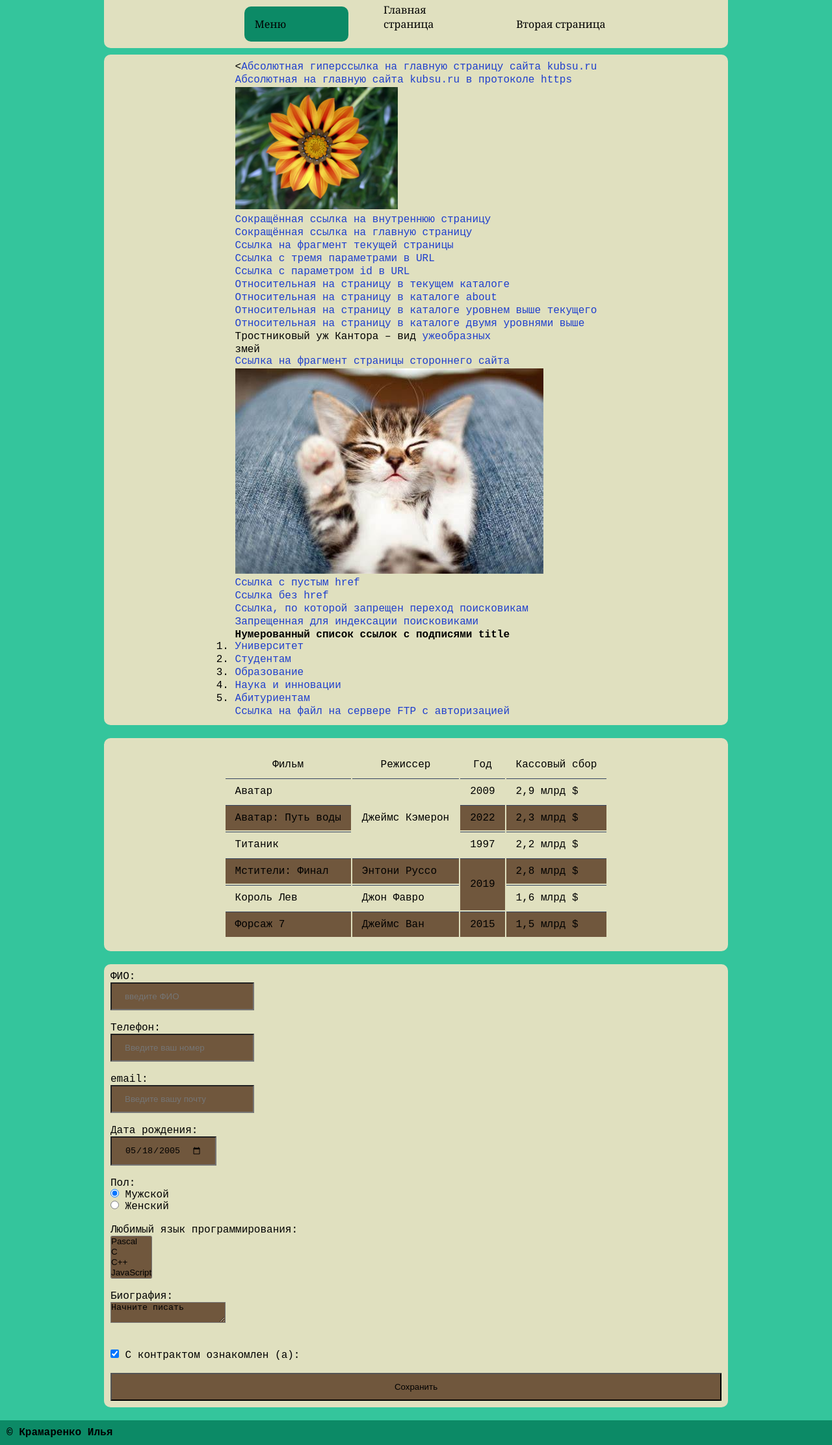
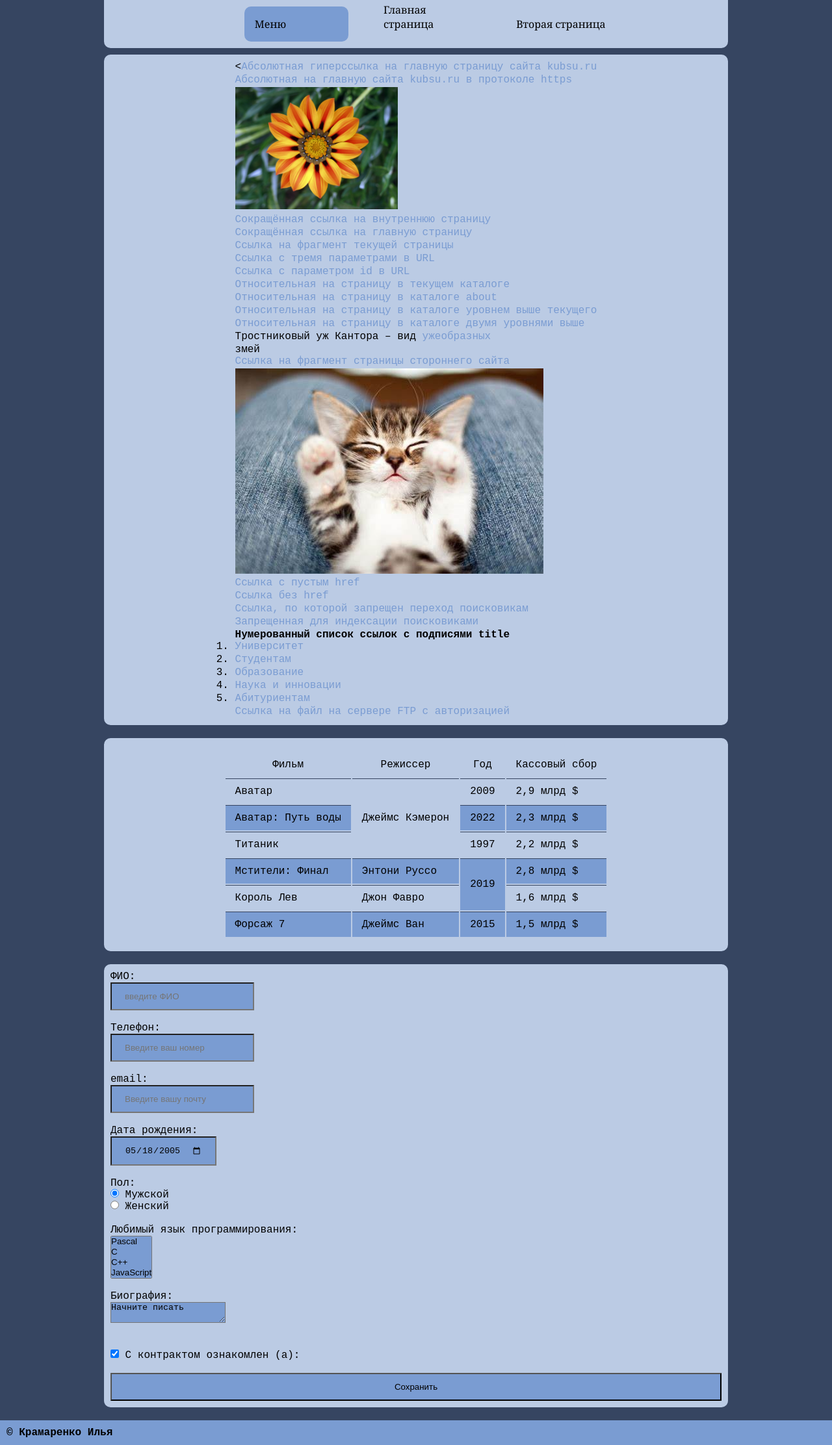
Before and after one commit to formleszs/third, a plain HTML site: page index.html in a window 1280 px wide. Shown: the part 126-2350 px from the top of the page at 65% size. Drawn offline with Linux system fonts and the light colour scheme.

Commit message:
Update style.css

```diff
--- a/style.css
+++ b/style.css
@@ -5,33 +5,38 @@
 }
 
 a{
-  color: #1f3fce;
+  color: #7a9cd2;
   cursor: pointer;
   text-decoration: none;
 }
+
 body{
-  background-color: #34c59c
+  background-color: #364561;
 }
+
 .head{
   font-family: Georgia, sans-serif;
   width:100%;
-  height:100px;
-  background-color: #0c8a66;
+  height: 100px;
+  background-color: #7a9cd2;
   padding: 10px;
   margin: 0 auto;
 }
+
 .logo{
   float:left;
   width:100px;
   height:100px;
   border-radius: 50%;
 }
+
 .text{
   margin: 30px;
   padding-left: 100px;
 }
 
-nav{
+
+nav {
   display: flex;
   justify-content: center;
   flex-direction: row;
@@ -40,11 +45,12 @@ nav{
   width: 100%;
   max-width: 960px;
   margin: 0 auto;
-  background-color:#e0e0bf;
+  background-color:#bbcbe4;
   margin-bottom: 10px;
   margin-top: 10px;
   padding:10px;
 }
+
 nav ul {
   list-style: none;
 }
@@ -63,7 +69,7 @@ nav a {
 }
 
 .submenu_link{
-  background-color: #0c8a66;
+  background-color: #7a9cd2;
   color: #000000;
   padding: 16px;
   border-radius: 10px;
@@ -77,7 +83,7 @@ nav a {
 .submenu{
   display: none;
   position: absolute;
-  background-color: #e0e0bf;
+  background-color: #bbcbe4;
   min-width: 160px;
   box-shadow: 0px 8px 16px 0px rgba(0,0,0,0.2);
   z-index: 1;
@@ -91,10 +97,11 @@ nav a {
 }
 
 .submenu a:hover{
-  background-color: #0c8a66;
+  background-color: #7a9cd2;
 }
 
 .topmenu:hover .submenu{display: block;}
+
 
 .main{
   display: flex;
@@ -103,11 +110,11 @@ nav a {
 
 
 .hyper_links{
-  max-width:960px;
+  max-width: 960px;
   margin: 0 auto;
   padding:10px;
   width: 100%;
-  background-color:#e0e0bf;
+  background-color: #bbcbe4;
   border-radius: 10px;
 }
 
@@ -117,6 +124,7 @@ nav a {
   justify-content: center;
   flex-direction: row;
 }
+
 .hyper_links ul{
   list-style: none;
 }
@@ -134,16 +142,17 @@ nav a {
 .hyper_links a:hover:after, a:focus:after {
   width: 100%;
 }
+
 .table{
   font-family: 'Courier New', Courier, monospace;
-  background-color:#e0e0bf;
+  background-color:#bbcbe4;
   max-width: 960px;
   margin: 0 auto;
   padding:10px;
   margin-top:20px;
   padding-top:20px;
   padding-bottom:20px;
-  width: 960px;
+  width: 960;
   border-radius: 10px;
   border-collapse: collapse;
   border-collapse: separate;
@@ -168,7 +177,7 @@ td {
   padding: 10px 15px;
 }
 tr:nth-child(2n) {
-  background: #70573d;
+  background: #7a9cd2;
 }
 
 form{
@@ -181,36 +190,42 @@ form{
   margin:20px;
   padding:10px;
   max-width: 960px;
-  background-color:#e0e0bf;
+  background-color:#bbcbe4;
   margin: 0 auto;
   margin-top:20px;
+  padding:10px;
 }
 
 form input{
   padding: 12px 20px;
-  background-color:#70573d;
+  background-color:#7a9cd2;
+
 }
+
 form textarea{
-  background-color:#70573d;
+  background-color:#7a9cd2;
 }
+
 form option{
-  background-color:#70573d;
+  background-color:#7a9cd2;
 }
+
 form input:focus {
   background-color: #364561;
   color: #ffffff;
 }
 
+
 .footer{
   font-family: 'Courier New', Courier, monospace;
-  background-color: #0c8a66;
+  background-color:#7a9cd2;
   margin: 0 auto;
   margin-top:20px;
   padding:10px;
   width: 100%;
 }
 
-@media screen and(max-width: 480px) {
+@media screen and (max-width: 480px) {
     table{
       border-collapse: collapse;
       width: 100%;
@@ -228,7 +243,7 @@ form input:focus {
       margin-bottom: 30px;
     }
 
-  td{
+    td {
       padding-top: 35px;
       position: relative;
       width: 100%;
```
Lines whose indentation alone changed are shown as unchanged.
